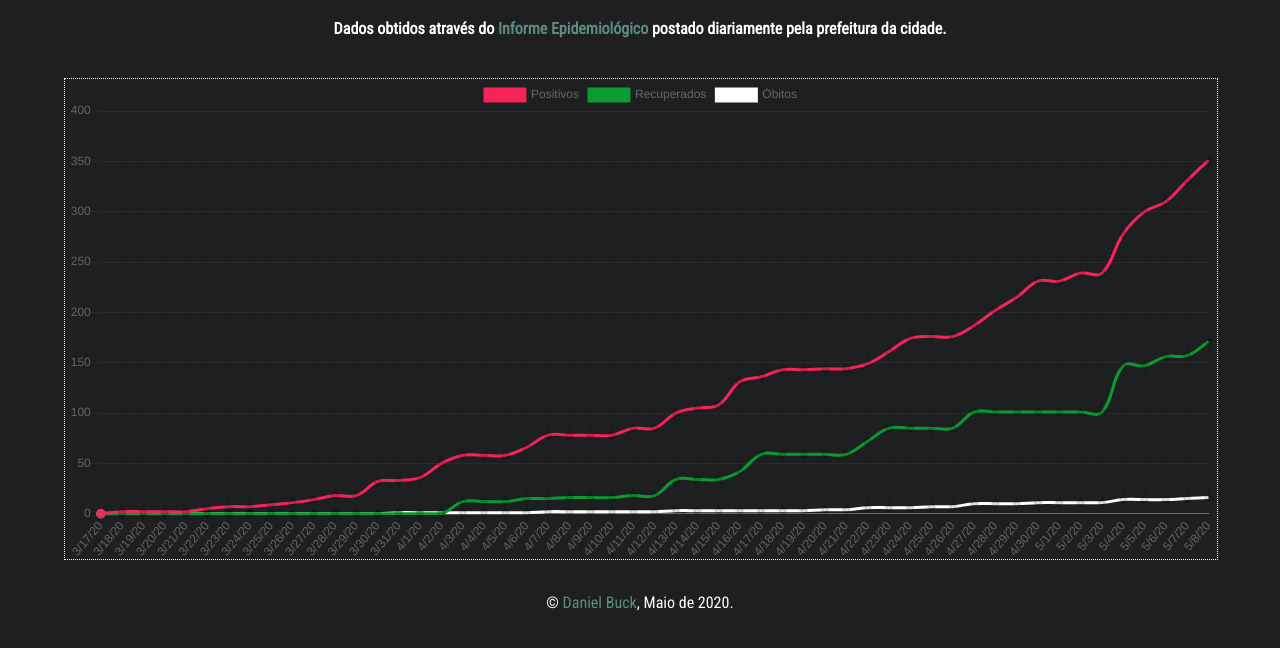
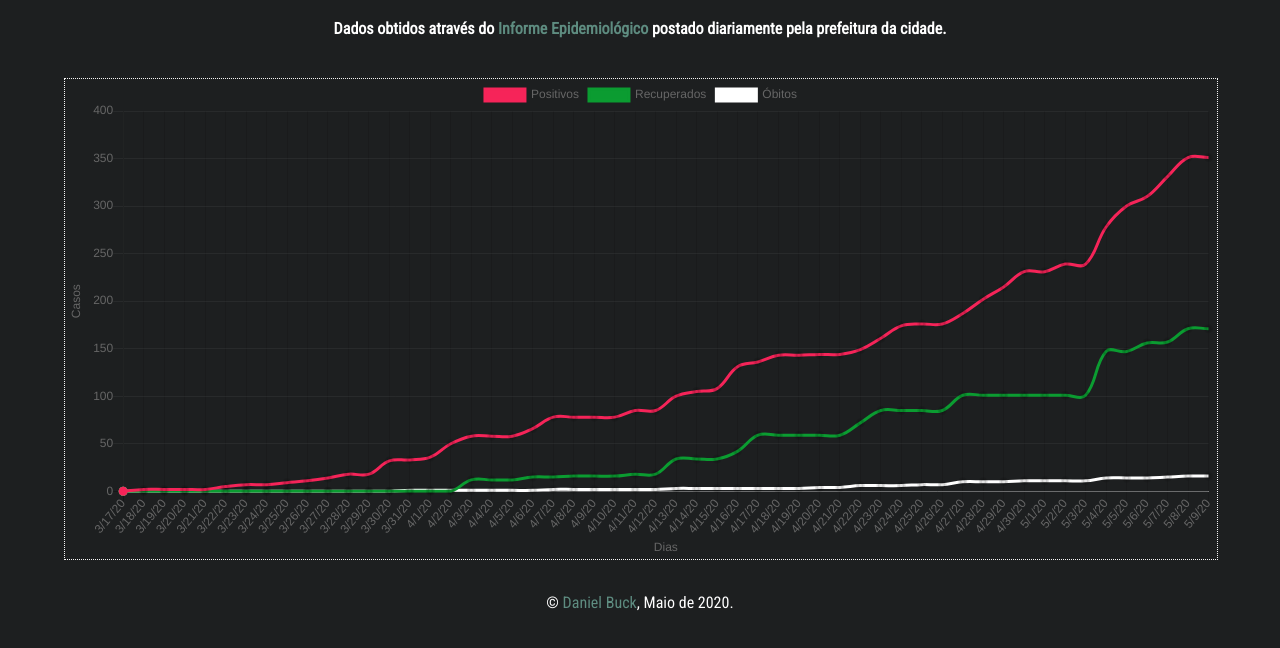
Before and after one commit to danbuck84/danbuck84.github.io, a website: page pages/covid19sjc/public/index.html in a window 1280 px wide. Shown: the part 86-734 px from the top of the page. Drawn offline with nearby package versions, Linux system fonts and the light colour scheme.

Commit message:
dark theme, tooltips config, csv file update

```diff
--- a/pages/covid19sjc/public/data.csv
+++ b/pages/covid19sjc/public/data.csv
@@ -52,3 +52,4 @@ Covid-19 em SJC-SP/Data,Covid-19 em SJC-SP/casos suspeitos,Covid-19 em SJC-SP/ag
 5/6/20,546,506,33,2,9,5,17,7,310,127,13,1,2,6,4,14,156,30.90%,40.66%,9.99%,4.31%,35
 5/7/20,578,543,28,3,9,4,12,7,331,145,14,1,1,8,4,15,157,41.17%,39.61%,12.72%,4.31%,36
 5/8/20,586,551,27,2,7,3,15,7,351,150,14,2,2,6,4,16,171,45.09%,42.20%,13.93%,4.59%,39
+5/9/20,586,551,27,2,7,3,15,7,351,150,14,2,2,6,4,16,171,45.09%,42.20%,13.93%,4.59%,39
--- a/pages/covid19sjc/public/index.html
+++ b/pages/covid19sjc/public/index.html
@@ -6,12 +6,14 @@
         <link rel="stylesheet" href="style.css">
         <title>Covid-19 em São José dos Campos</title>
         <script src="https://cdn.jsdelivr.net/npm/chart.js@2.8.0/dist/Chart.min.js"></script>
+        <script src="https://cdnjs.cloudflare.com/ajax/libs/d3/5.7.0/d3.min.js"></script>
     </head>
     <body>
 
         <h1>Covid-19 em São José dos Campos - SP</h1>
-        <h4>Dados obtidos através do <a href="https://www.sjc.sp.gov.br/servicos/saude/coronavirus/informe-epidemiologico/" target="_blank">Informe Epidemiológico</a> postado diariamente
-            pela prefeitura da cidade.
+
+        <h4>Dados obtidos através do <a href="https://www.sjc.sp.gov.br/servicos/saude/coronavirus/informe-epidemiologico/" target="_blank">Informe Epidemiológico</a>
+            postado diariamente pela prefeitura da cidade.
         </h4>
         <br>
 
@@ -21,7 +23,7 @@
             Óbitos confirmados: <span id="down"></span><br />
         </p> -->
 
-        <script>
+        <!-- <script>
             async function getData() {
                 const yKnown = [];
                 const yRecovered = [];
@@ -44,7 +46,7 @@
 
                 return { yKnown, yRecovered, yDown };
             }
-        </script>
+        </script> -->
 
         <div class="chart-container" style="position: relative; height: 60vh; width: 90vw;">
             <canvas id="covid-sjc"></canvas>
@@ -58,33 +60,49 @@
                 const data = await getData();
                 const ctx = document.getElementById('covid-sjc').getContext('2d');
                 const options = {
+                    responsive: true,
                     maintainAspectRatio: false,
+                    tooltips: {
+                        mode: 'index',
+                        intersect: false
+                    },
+                    hover: {
+                        mode: 'nearest',
+                        intersect: false
+                    },
                     scales: {
                         yAxes: [{
+                            display: true,
                             gridLines: {
                                 display: true,
-                                color: "rgba(255, 255, 255, 0.05)",
+                                color: "rgba(255, 255, 255, 0.05)"
+                            },
+                            scaleLabel: {
+                                display: true,
+                                labelString: 'Casos'
                             },
                             stacked: false
                         }],
                         xAxes: [{
+                            display: true,
                             gridLines: {
                                 display: true,
-                                color: ['rgba(255, 255, 255, 0.5)'],
-                            }
+                                color: ['rgba(255, 255, 255, 0.5)']
+                            },
+                            scaleLabel: {
+                                display: true,
+                                labelString: 'Dias'
+                            },
                         }]
                     }
                 };
-                const myChart = new Chart(ctx, {
-                    options: options,
-                    type: 'line',
-                    data: {
-                        labels: data.xs,
+                const graph = {
+                    labels: data.xs,
                         datasets: [
                         {
                             label: 'Positivos',
                             data: data.yKnown,
-                            backgroundColor: ['rgba(246, 36, 89, 0.5)'],
+                            backgroundColor: ['rgba(246, 36, 89, 1)'],
                             borderColor: ['rgba(246, 36, 89, 1)'],
                             borderWidth: 3,
                             fill: false
@@ -92,7 +110,7 @@
                         {
                             label: 'Recuperados',
                             data: data.yRecovered,
-                            backgroundColor: ['rgba(11, 156, 49, 0.5)'],
+                            backgroundColor: ['rgba(11, 156, 49, 1)'],
                             borderColor: ['rgba(11, 156, 49, 1)'],
                             borderWidth: 3,
                             fill: false
@@ -100,12 +118,16 @@
                         {
                             label: 'Óbitos',
                             data: data.yDown,
-                            backgroundColor: ['rgba(255, 255, 255, 0.5)'],
+                            backgroundColor: ['rgba(255, 255, 255, 1)'],
                             borderColor: ['rgba(255, 255, 255, 1)'],
                             borderWidth: 3,
                             fill: false
                         }]
-                    },
+                };
+                const myChart = new Chart(ctx, {
+                    options: options,
+                    type: 'line',
+                    data: graph,
                 });
             }
 
@@ -134,19 +156,6 @@
 
                 return { xs, yKnown, yRecovered, yDown };
             }
-
-            // async function getKnownAndRecovered() {
-            //     const response = await fetch('covid_data.json');
-            //     const data = await response.json();
-            //     const { knownCases, recoveredCases } = data;
-
-            //     document.getElementById('known').value = knownCases;
-            //     document.getElementById('recovered').value = recoveredCases;
-            //     console.log(knownCases);
-            //     console.log(recoveredCases);
-            // }
-
-            // getKnownAndRecovered();
         </script>
     </body>
     <br>
```
Also changed, not shown: pages/covid19sjc/public/index.js (added, +19 -0 lines), pages/covid19sjc/public/index.try.html (added, +26 -0 lines).
